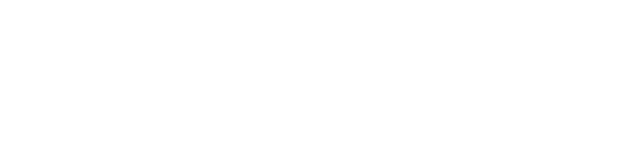
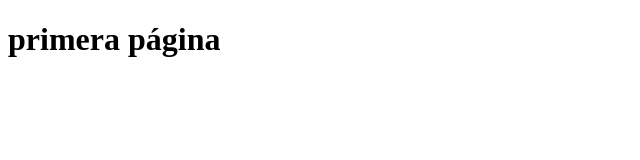
Before and after one commit to VictorRaulValdez/gitONE, a plain HTML site: page index.html in a window 1280 px wide. Shown: the whole page, without its empty margins (0-640 px from the left). Drawn offline with Linux system fonts and the light colour scheme.

Commit message:
ahora tiene un mesage un tilo

```diff
--- a/index.html
+++ b/index.html
@@ -7,6 +7,6 @@
     <title>Document</title>
 </head>
 <body>
-
+         <h1>primera página</h1>
 </body>
 </html>
```
